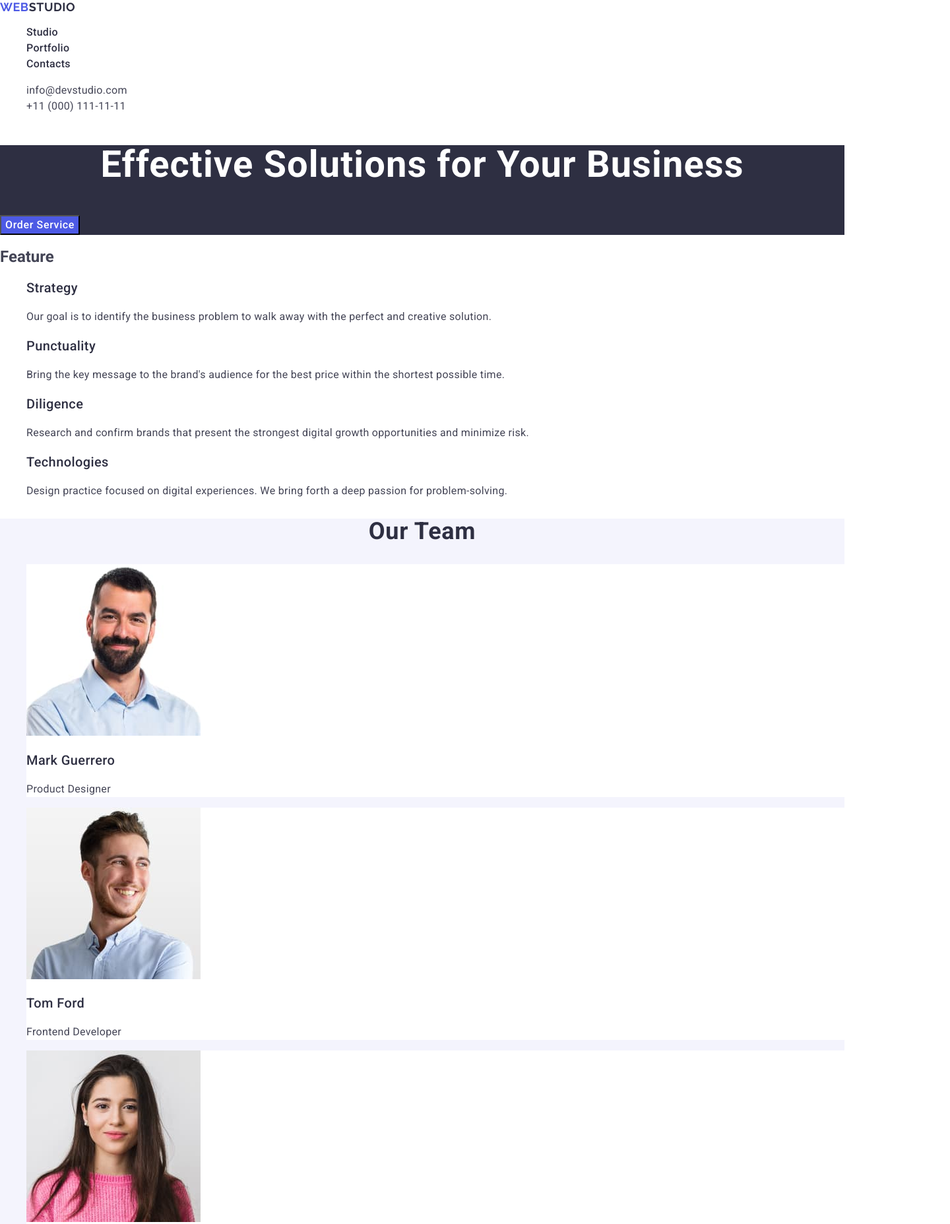
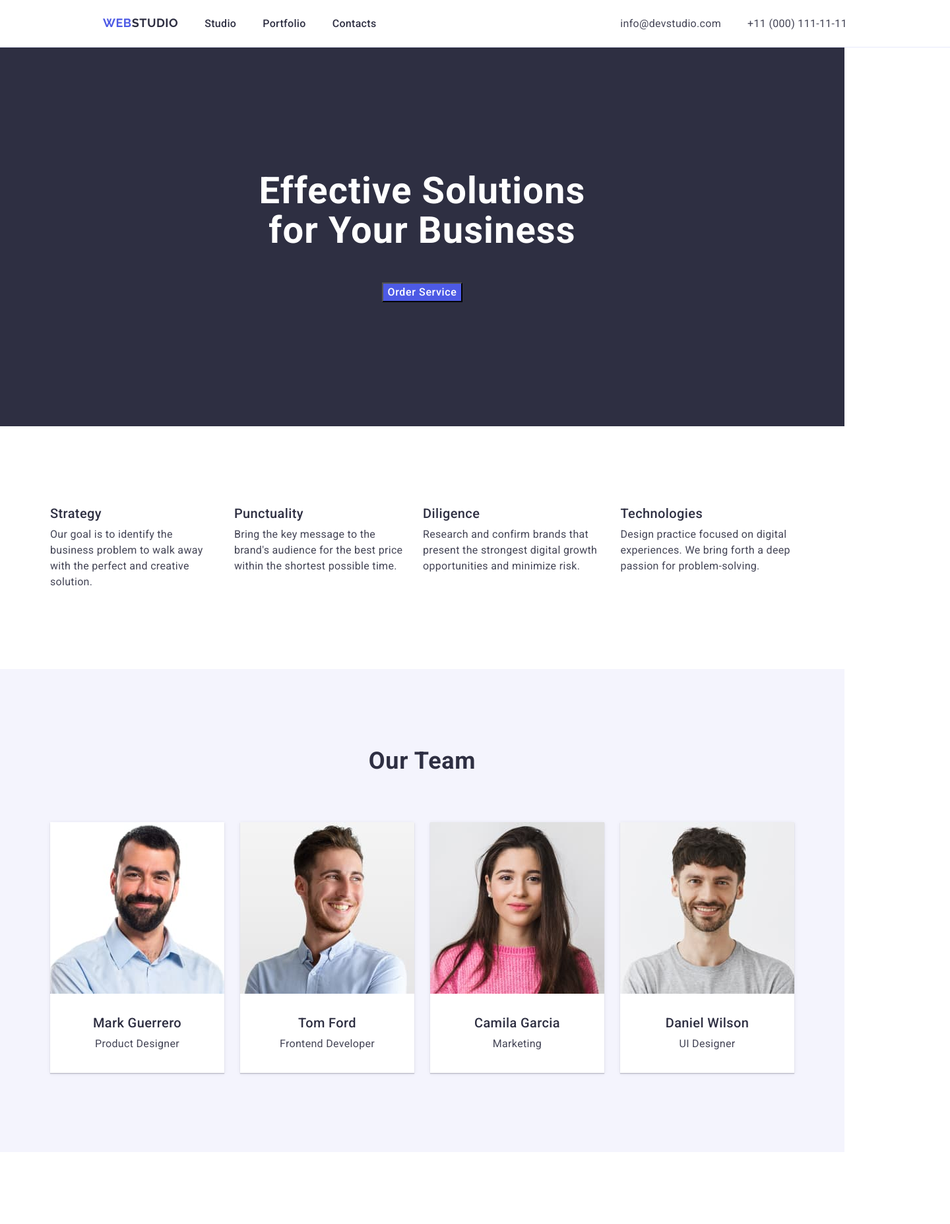
Before and after one commit to Lily-Pavlyshyna/goit-markup-hw-03, a plain HTML site: page index.html in a window 1280 px wide. Shown: the top 1855 px of the page at 66% size, 1440 px wide, since content can reach past the window. Drawn offline with nearby package versions, Linux system fonts and the light colour scheme.

Commit message:
update initial files

```diff
--- a/css/styles.css
+++ b/css/styles.css
@@ -3,10 +3,40 @@ body {
   color: #434455;
   background-color: #ffffff;
 }
+h1,
+h2,
+h3,
+h4,
+h5,
+h6,
+p {
+  margin-top: 0;
+  margin-bottom: 0;
+}
+ul,
+ol {
+  margin-top: 0;
+  margin-bottom: 0;
+  padding-left: 0;
+  list-style-type: none;
+}
+img {
+  display: block;
+}
 .header {
+  border-bottom: 1px solid #e7e9fc;
+  width: 1440px;
+  height: 72px;
+}
+.header-container {
+  display: flex;
+  justify-content: space-between;
+  align-items: center;
 }
 /* #region Навігація */
 .nav {
+  display: flex;
+  gap: 40px;
 }
 .logo-header {
   font-family: "Raleway", sans-serif;
@@ -17,11 +47,18 @@ body {
   text-transform: uppercase;
   color: #4d5ae5;
   text-decoration: none;
+  display: flex;
+  margin-top: 24px;
+  margin-bottom: 24px;
 }
 .logo-header-span {
   color: #2e2f42;
 }
 .menu {
+  display: flex;
+  gap: 40px;
+  margin-top: 24px;
+  margin-bottom: 24px;
 }
 .menu-item {
 }
@@ -31,15 +68,14 @@ body {
   line-height: 1.5;
   letter-spacing: 0.02em;
   color: #2e2f42;
+  display: block;
 }
 .menu-link:hover,
 .menu-link:focus {
   color: #404bbf;
 }
 /* #endregion Навігація */
-ul {
-  list-style-type: none;
-}
+
 a {
   text-decoration: none;
 }
@@ -49,6 +85,10 @@ a {
   font-style: normal;
 }
 .contacts-menu {
+  display: flex;
+  gap: 40px;
+  margin-top: 24px;
+  margin-bottom: 24px;
 }
 .contacts-menu-item {
 }
@@ -68,7 +108,9 @@ a {
 /* #region hero */
 .hero {
   background: #2e2f42;
+  padding: 188px 0;
 }
+
 .hero-title {
   text-align: center;
   font-weight: 700;
@@ -76,6 +118,11 @@ a {
   line-height: 1.07;
   letter-spacing: 0.02em;
   color: #fff;
+  margin-bottom: 48px;
+  width: 496px;
+  text-align: center;
+  margin-left: auto;
+  margin-right: auto;
 }
 .hero-button {
   font-weight: 500;
@@ -84,6 +131,9 @@ a {
   letter-spacing: 0.04em;
   color: #fff;
   background: #4d5ae5;
+  text-align: center;
+  margin: 0 auto;
+  display: block;
 }
 .hero-button:hover,
 .hero-button:focus {
@@ -96,10 +146,26 @@ button {
 
 /* #region Feature */
 .feature {
+  padding: 120px 0;
+}
+.visually-hidden {
+  position: absolute;
+  width: 1px;
+  height: 1px;
+  margin: -1px;
+  border: 0;
+  padding: 0;
+
+  white-space: nowrap;
+  clip-path: inset(100%);
+  clip: rect(0 0 0 0);
+  overflow: hidden;
 }
 .feature-title {
 }
 .feature-list {
+  display: flex;
+  gap: 24px;
 }
 .feature-list-item {
 }
@@ -109,6 +175,7 @@ button {
   line-height: 1.2;
   letter-spacing: 0.02em;
   color: #2e2f42;
+  margin-bottom: 8px;
 }
 .feature-list-text {
   font-size: 16px;
@@ -120,6 +187,7 @@ button {
 /* #region Our team */
 .our-team {
   background: #f4f4fd;
+  padding: 120px 0;
 }
 .our-team-title {
   text-align: center;
@@ -129,11 +197,18 @@ button {
   line-height: 1.11;
   letter-spacing: 0.02em;
   color: #2e2f42;
+  margin-bottom: 72px;
 }
 .our-team-list {
+  display: flex;
+  gap: 24px;
 }
 .our-team-list-item {
   background-color: #ffffff;
+  padding-bottom: 32px;
+  box-shadow: 0 2px 1px 0 rgba(46, 47, 66, 0.08),
+    0 1px 1px 0 rgba(46, 47, 66, 0.16), 0 1px 6px 0 rgba(46, 47, 66, 0.08);
+  text-align: center;
 }
 .our-team-list-title {
   font-weight: 500;
@@ -141,6 +216,8 @@ button {
   line-height: 1.2;
   letter-spacing: 0.02em;
   color: #2e2f42;
+  margin-top: 32px;
+  margin-bottom: 8px;
 }
 .our-team-list-text {
   font-size: 16px;
@@ -151,6 +228,7 @@ button {
 /* #endregion Our team */
 /* #region Our Portfolio */
 .our-portfolio {
+  padding: 120px 0;
 }
 .our-portfolio-title {
   text-align: center;
@@ -160,10 +238,19 @@ button {
   line-height: 1.11;
   letter-spacing: 0.02em;
   color: #2e2f42;
+  margin-bottom: 72px;
 }
 .our-portfolio-list {
+  display: flex;
+  column-gap: 24px;
+  row-gap: 48px;
+  flex-wrap: wrap;
 }
 .our-portfolio-list-item {
+  border: 1px solid #e7e9fc;
+  width: 360px;
+  height: 420px;
+  padding-bottom: 32px;
 }
 .our-portfolio-list-title {
   font-weight: 500;
@@ -171,11 +258,15 @@ button {
   line-height: 1.2;
   letter-spacing: 0.02em;
   color: #2e2f42;
+  margin-top: 32px;
+  margin-bottom: 8px;
+  margin-left: 16px;
 }
 .our-portfolio-list-text {
   font-size: 16px;
   line-height: 1.5;
   letter-spacing: 0.02em;
+  margin-left: 16px;
 }
 /* #endregion Our Portfolio */
 
@@ -183,6 +274,7 @@ button {
 /* #region Footer */
 .footer {
   background: #2e2f42;
+  padding: 100px 0;
 }
 .logo-footer {
   font-family: "Raleway", sans-serif;
@@ -201,5 +293,13 @@ button {
   line-height: 1.5;
   letter-spacing: 0.02em;
   color: #f4f4fd;
+  margin-top: 16px;
+  width: 264px;
 }
 /* #endregion Footer */
+.container {
+  max-width: 1158px;
+  padding-left: 15px;
+  padding-right: 15px;
+  margin: 0 auto;
+}
--- a/index.html
+++ b/index.html
@@ -22,6 +22,7 @@
   <body>
     <!-- Шапка -->
     <header class="header">
+      <div class="container header-container">
         <!-- Навігація -->
         <nav class="nav">
           <a class="logo-header" href="./index.html"
@@ -54,21 +55,25 @@
             </li>
           </ul>
         </address>
+      </div>
     </header>
     <!-- Основна частина -->
     <main>
       <section class="hero">
+        <div class="container">
           <h1 class="hero-title">Effective Solutions for Your Business</h1>
           <button class="hero-button" type="button">Order Service</button>
+        </div>
       </section>
       <section class="feature">
-        <h2 class="feature-title">Feature</h2>
+        <div class="container">
+          <h2 class="feature-title visually-hidden">Feature</h2>
           <ul class="feature-list">
             <li class="feature-list-item">
               <h3 class="feature-list-title">Strategy</h3>
               <p class="feature-list-text">
-              Our goal is to identify the business problem to walk away with the
-              perfect and creative solution.
+                Our goal is to identify the business problem to walk away with
+                the perfect and creative solution.
               </p>
             </li>
             <li class="feature-list-item">
@@ -93,8 +98,10 @@
               </p>
             </li>
           </ul>
+        </div>
       </section>
       <section class="our-team">
+        <div class="container">
           <h2 class="our-team-title">Our Team</h2>
           <ul class="our-team-list">
             <li class="our-team-list-item">
@@ -130,12 +137,18 @@
               <p class="our-team-list-text">UI Designer</p>
             </li>
           </ul>
+        </div>
       </section>
       <section class="our-portfolio">
+        <div class="container">
           <h2 class="our-portfolio-title">Our Portfolio</h2>
           <ul class="our-portfolio-list">
             <li class="our-portfolio-list-item">
-            <img src="./images/bankingapp.jpg" alt="Banking App" width="360" />
+              <img
+                src="./images/bankingapp.jpg"
+                alt="Banking App"
+                width="360"
+              />
               <h3 class="our-portfolio-list-title">Banking App</h3>
               <p class="our-portfolio-list-text">App</p>
             </li>
@@ -185,17 +198,20 @@
               <p class="our-portfolio-list-text">Marketing</p>
             </li>
           </ul>
+        </div>
       </section>
     </main>
     <!-- Підвал -->
     <footer class="footer">
+      <div class="container">
         <a class="logo-footer" href="./index.html"
           >Web<span class="logo-footer-span">Studio</span></a
         >
         <p class="footer-text">
-        Increase the flow of customers and sales for your business with digital
-        marketing & growth solutions.
+          Increase the flow of customers and sales for your business with
+          digital marketing & growth solutions.
         </p>
+      </div>
     </footer>
   </body>
 </html>
```
Lines whose indentation alone changed are shown as unchanged.
